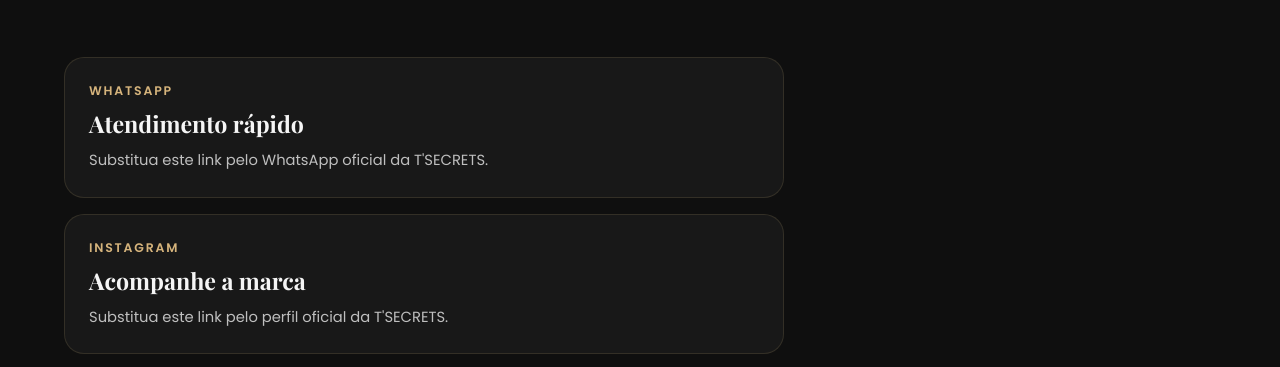
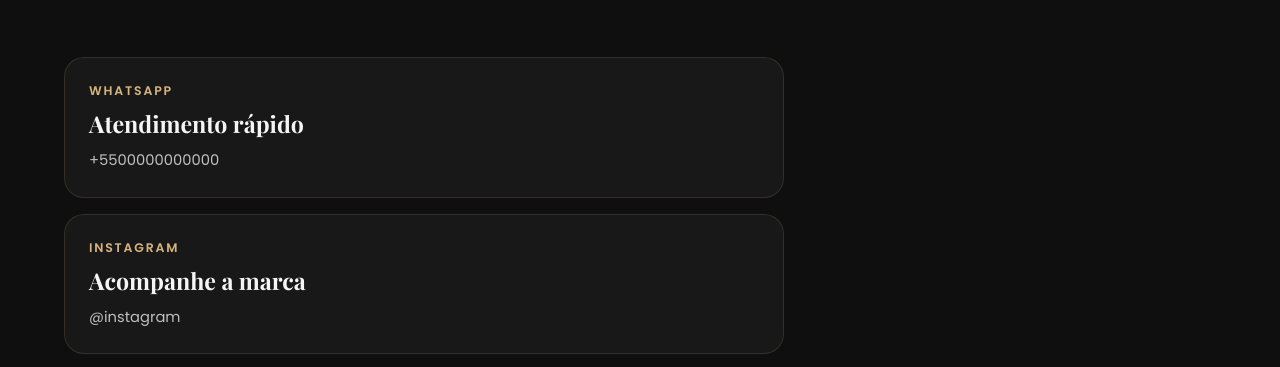
Before and after one commit to rodzinski/t-secrets, a plain HTML site: page contato.html in a window 1280 px wide. Shown: the part 364-731 px from the top of the page. Drawn offline with nearby package versions, Linux system fonts and the light colour scheme.

Commit message:
Update contato.html

```diff
--- a/contato.html
+++ b/contato.html
@@ -51,13 +51,13 @@
                     <a class="contact-channel" href="https://wa.me/5500000000000" target="_blank" rel="noopener noreferrer" aria-label="Abrir conversa no WhatsApp">
                         <span class="contact-channel__label">WhatsApp</span>
                         <strong class="contact-channel__title">Atendimento rápido</strong>
-                        <span class="contact-channel__text">Substitua este link pelo WhatsApp oficial da T'SECRETS.</span>
+                        <span class="contact-channel__text">+5500000000000</span>
                     </a>
 
                     <a class="contact-channel" href="https://www.instagram.com/" target="_blank" rel="noopener noreferrer" aria-label="Abrir perfil no Instagram">
                         <span class="contact-channel__label">Instagram</span>
                         <strong class="contact-channel__title">Acompanhe a marca</strong>
-                        <span class="contact-channel__text">Substitua este link pelo perfil oficial da T'SECRETS.</span>
+                        <span class="contact-channel__text">@instagram</span>
                     </a>
 
                     <aside class="contact-hours" aria-labelledby="hours-title">
```
